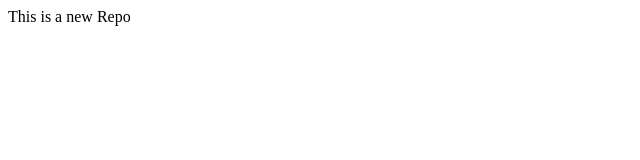
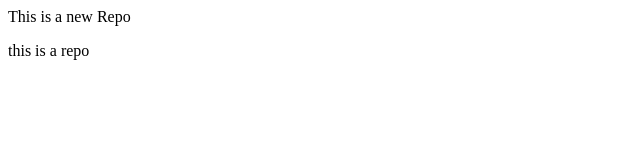
Before and after one commit to SahilPatel010/localrepo, a plain HTML site: page index.html in a window 1280 px wide. Shown: the full height of the page, 0-640 px from the left. Drawn offline with Linux system fonts and the light colour scheme.

Commit message:
added in new feature1

```diff
--- a/index.html
+++ b/index.html
@@ -1 +1,3 @@
 <p>This is a new Repo</p>
+
+<p>this is a repo</p>
```
